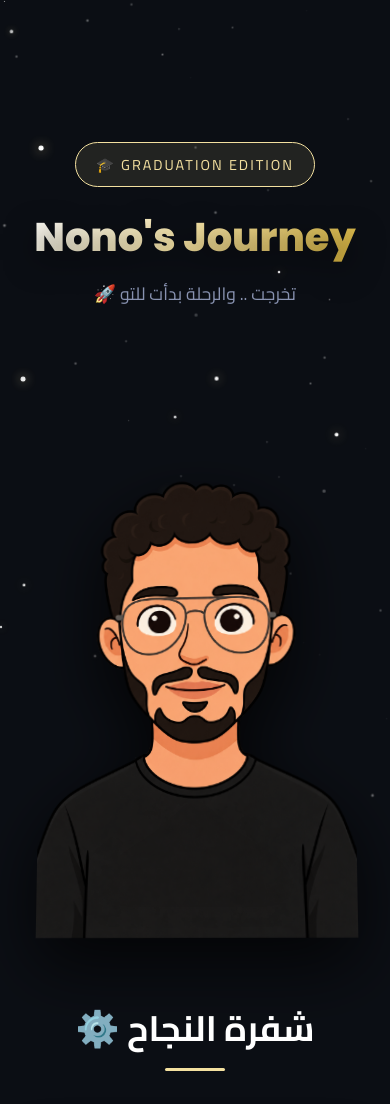
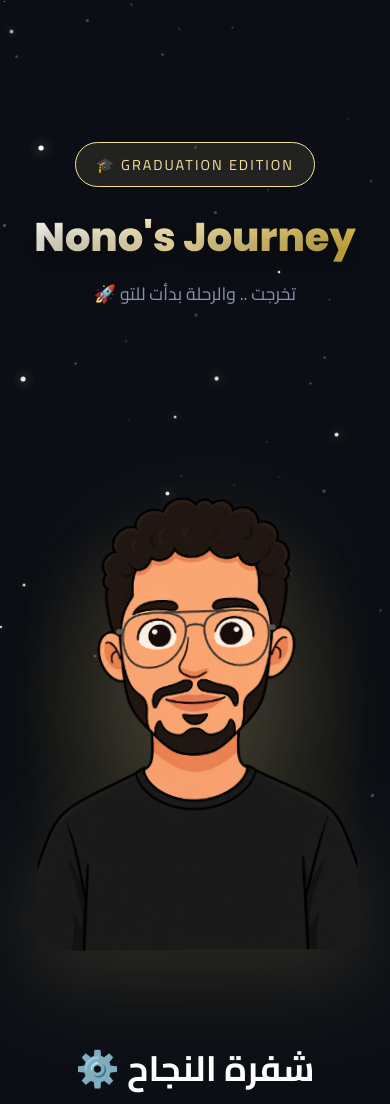
Before and after one commit to technologyenv/Congrats, a plain HTML site: page index.html in a window 390 px wide. Shown: the top 1104 px of the page. Drawn offline with nearby package versions, Linux system fonts and the light colour scheme.

Commit message:
Update index.html

```diff
--- a/index.html
+++ b/index.html
@@ -5,7 +5,7 @@
     <meta name="viewport" content="width=device-width, initial-scale=1.0">
     <title>Nono's Success Journey | Class of 2026 🎓</title>
 
-    <!-- استدعاء الفونتات -->
+    <!-- استدعاء الفونتات الفخمة -->
     <link rel="preconnect" href="https://fonts.googleapis.com">
     <link rel="preconnect" href="https://fonts.gstatic.com" crossorigin>
     <link href="https://fonts.googleapis.com/css2?family=Cairo:wght@400;700;900&family=Poppins:wght@600;800&display=swap" rel="stylesheet">
@@ -58,14 +58,13 @@
 
         /* 1. قسم الواجهة الرئيسية (Hero) */
         .hero {
-            /* تقليل الارتفاع قليلاً لفسح مجال للصورة وتوسيطها */
             min-height: 50vh;
             display: flex;
             flex-direction: column;
             justify-content: center;
             align-items: center;
             text-align: center;
-            padding-bottom: 10px; /* مسافة صغيرة جداً تحت النص */
+            padding-bottom: 10px;
         }
 
         .badge {
@@ -97,37 +96,71 @@
             font-weight: 400;
         }
 
-        /* تنسيق الصورة الـ 3D الثابتة والمتوسطة بدقة */
+        /* تنسيق الصورة الـ 3D المتحركة والشعاع الذهبي خلفها */
         .mid-page-image-container {
+            position: relative;
             width: 100%;
             display: flex;
-            justify-content: center; /* توسيط أفقي */
-            align-items: center; /* توسيط رأسي */
-            /* ظبط المسافة الرأسية لتكون الصورة في منتصف الفراغ تماماً */
-            padding: 20px 0; /* مسافة متساوية فوق وتحت الحاوية */
+            justify-content: center;
+            align-items: center;
+            padding: 40px 0; /* مسافة متساوية فوق وتحت */
             margin: 0 auto;
-            /* إضافة منظور 3D للحاوية */
-            perspective: 1500px;
+            perspective: 1500px; /* منظور 3D */
+            z-index: 3; /* فوق خلفية النجوم وتحت البطاقات */
+        }
+
+        /* الشعاع الذهبي الوهّاج خلف الصورة */
+        .mid-page-image-container::after {
+            content: '';
+            position: absolute;
+            width: 80%; /* حجم الهالة الذهبية */
+            height: 110%;
+            /* شعاع ذهبي ناعم وشفاف */
+            background: radial-gradient(circle, rgba(244, 225, 160, 0.3) 0%, rgba(212, 175, 55, 0.1) 40%, transparent 70%);
+            border-radius: 50%;
+            z-index: -1; /* خلف الصورة مباشرة */
+            filter: blur(20px);
+            /* يتوهج ويتحرك بتزامن مع حركة الصورة */
+            animation: goldenGlowPulse 4s ease-in-out infinite;
+            pointer-events: none;
+        }
+
+        @keyframes goldenGlowPulse {
+            0%, 100% { opacity: 0.6; transform: scale(1); }
+            50% { opacity: 0.9; transform: scale(1.05); }
         }
 
         .mid-page-image {
-            max-width: 75%; /* حجم مناسب للصورة */
+            max-width: 75%;
             height: auto;
-            /* حواف شفافة تماماً تتبع قصة الصورة الشفافة */
             border: none;
             border-radius: 0;
+            z-index: 1; /* أمام الشعاع */
 
-            /* تأثير الميل المجسم الثابت (3D Rotation) */
+            /* تأثير الميل المجسم الثابت */
             transform: rotateX(10deg) rotateY(-5deg) translateZ(0);
 
-            /* ظلال 3D احترافية مخصصة للقصاصات الشفافة تدي عمق طفو */
+            /* ظلال 3D احترافية وبعيدة تتبع قصة الصورة الشفافة */
             filter: drop-shadow(0px 25px 35px rgba(0, 0, 0, 0.8));
 
-            /* منع تفاعل المؤشر مع الصورة لتبدو كجزء من الخلفية المجسمة */
-            pointer-events: none;
+            /* حركتها لفوق وتحت زي الجواب */
+            animation: float3D 4s ease-in-out infinite;
         }
 
-        /* 2. الأقسام العامة */
+        /* أنيمايشن حركة الطفو المجسم الهادية */
+        @keyframes float3D {
+            0%, 100% {
+                transform: translateY(0px) rotateX(10deg) rotateY(-5deg);
+                filter: drop-shadow(0px 25px 35px rgba(0, 0, 0, 0.8));
+            }
+            50% {
+                transform: translateY(-15px) rotateX(14deg) rotateY(-8deg);
+                /* الظل يبعد ويكبر كأنها طلعت لفوق */
+                filter: drop-shadow(0px 35px 45px rgba(244, 225, 160, 0.3));
+            }
+        }
+
+        /* الأقسام العامة */
         .section {
             padding: 40px 0;
             text-align: center;
@@ -153,7 +186,7 @@
             border-radius: 2px;
         }
 
-        /* 3. كروت شفرة النجاح */
+        /* كروت شفرة النجاح */
         .cards-container {
             display: flex;
             gap: 25px;
@@ -211,7 +244,7 @@
             font-size: 0.9rem;
         }
 
-        /* 4. تصميم وحركة الظرف والرسالة الـ 3D التفاعلية */
+        /* تصميم وحركة الظرف والرسالة الـ 3D التفاعلية */
         .interactive-envelope-wrapper {
             position: relative;
             width: 100%;
@@ -236,14 +269,14 @@
             filter: drop-shadow(0px 20px 30px rgba(0, 0, 0, 0.7));
         }
 
-        .floating-animation {
-            animation: float3D 4s ease-in-out infinite;
+        /* حركة الطفو التفاعلية للجواب */
+        .env-floating-action {
+            animation: floatEnvelope 4s ease-in-out infinite;
         }
 
-        @keyframes float3D {
-            0% { transform: translateY(0px) rotateX(0deg) rotateY(0deg); }
+        @keyframes floatEnvelope {
+            0%, 100% { transform: translateY(0px) rotateX(0deg) rotateY(0deg); }
             50% { transform: translateY(-12px) rotateX(4deg) rotateY(-3deg); filter: drop-shadow(0px 30px 40px rgba(244, 225, 160, 0.25)); }
-            100% { transform: translateY(0px) rotateX(0deg) rotateY(0deg); }
         }
 
         .env-img.active {
@@ -252,7 +285,7 @@
         }
 
         .env-img.pop-out.active {
-            animation: popOutLetter 0.7s cubic-bezier(0.175, 0.885, 0.32, 1.275) forwards, float3D 4s ease-in-out infinite 0.7s;
+            animation: popOutLetter 0.7s cubic-bezier(0.175, 0.885, 0.32, 1.275) forwards, floatEnvelope 4s ease-in-out infinite 0.7s;
         }
 
         @keyframes popOutLetter {
@@ -260,7 +293,7 @@
             100% { opacity: 1; transform: scale(1.1) translateY(0px) rotateX(0deg); }
         }
 
-        /* 5. زرار الاحتفال */
+        /* زرار الاحتفال الكبير */
         .btn-celebrate {
             background: linear-gradient(135deg, #f4e1a0 0%, #d4af37 100%);
             color: #0b0e14;
@@ -297,7 +330,8 @@
             .subtitle { font-size: 1.1rem; }
             .card { width: 100%; }
             .interactive-envelope-wrapper { height: 320px; }
-            .mid-page-image { max-width: 90%; } /* حجم أكبر قليلاً على الموبايل لتناسب المساحة */
+            .mid-page-image { max-width: 90%; }
+            .mid-page-image-container::after { width: 90%; height: 100%; blur(15px); }
         }
     </style>
 </head>
@@ -315,7 +349,7 @@
         </div>
 
         <!-- ========================================= -->
-        <!-- مكان الصورة الـ 3D الثابتة المتوسطة (Pho4.png) -->
+        <!-- مكان الصورة الـ 3D المتحركة المتوسطة (Pho4.png) والشعاع خلفها -->
         <div class="mid-page-image-container">
             <img src="Pho4.png" alt="مجسم توضيحي مسيرة نجاح نونو" class="mid-page-image">
         </div>
@@ -351,15 +385,15 @@
             </div>
         </div>
 
-        <!-- 3. قسم الظرف والرسالة الخاصة 3D -->
+        <!-- 3. قسم الظرف والرسالة الخاصة 3D التفاعلي -->
         <div class="section">
             <h2 class="section-title">رسالة خاصة ✉️</h2>
             <p style="color: #a8b2d1; margin-bottom: 25px;">اضغط على الظرف عشان تفتحه 😉✨</p>
 
             <div class="interactive-envelope-wrapper" id="envelopeWrapper" onclick="stepEnvelope()">
-                <!-- الصور الشفافة بالأسماء الجديدة -->
-                <img src="Pho1.png" id="envStep1" class="env-img active floating-animation" alt="الظرف مقفول">
-                <img src="Pho2.png" id="envStep2" class="env-img floating-animation" alt="الظرف مفتوح">
+                <!-- الصور الشفافة بالأسماء الجديدة ومحركة -->
+                <img src="Pho1.png" id="envStep1" class="env-img active env-floating-action" alt="الظرف مقفول">
+                <img src="Pho2.png" id="envStep2" class="env-img env-floating-action" alt="الظرف مفتوح">
                 <img src="Pho3.png" id="envStep3" class="env-img pop-out" alt="الرسالة">
             </div>
 
```
